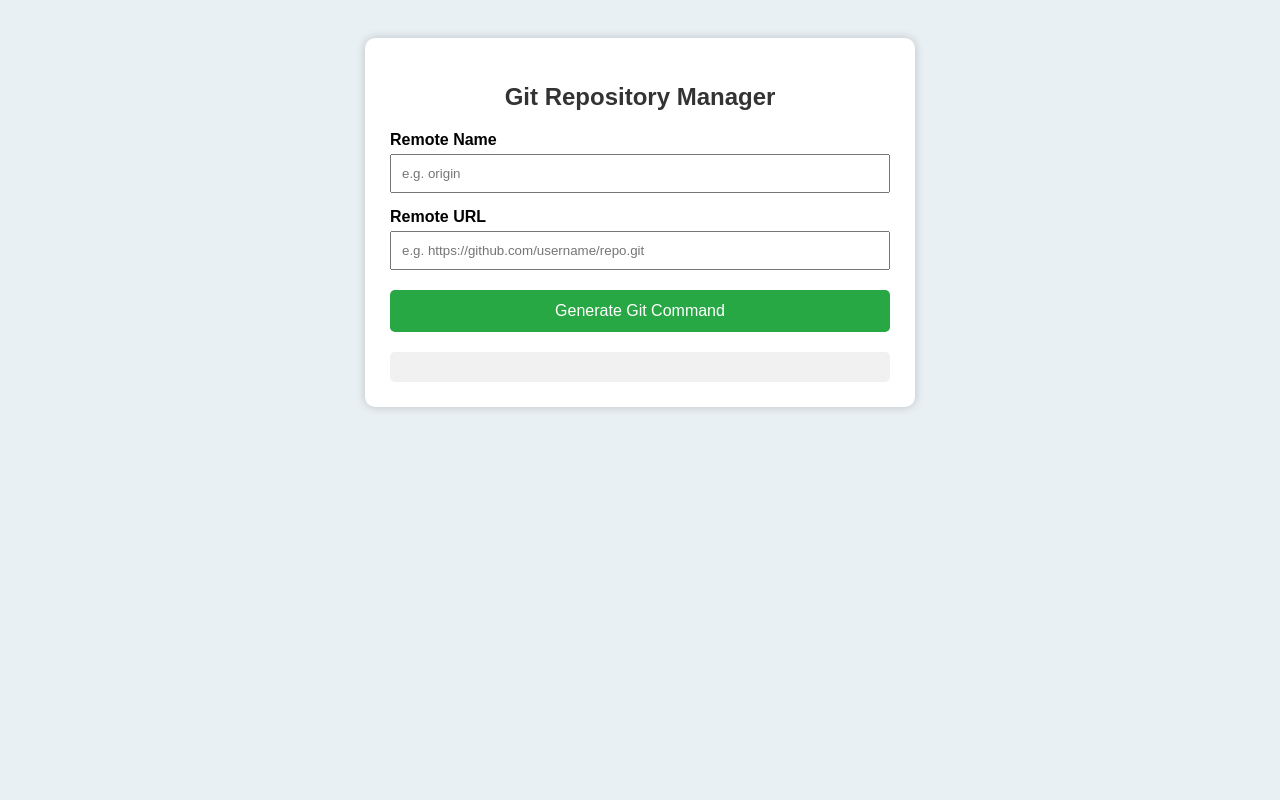
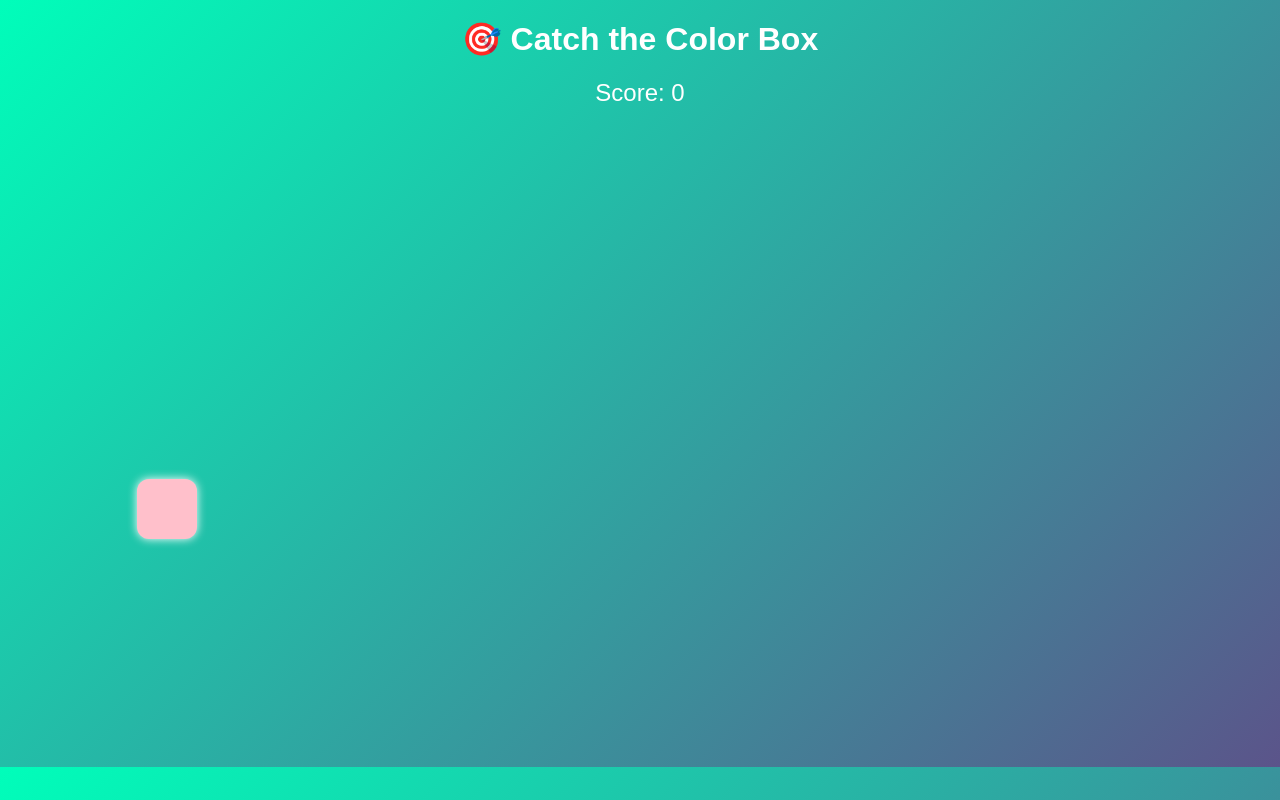
Before and after one commit to mohanprasanth13/prasanth, a plain HTML site: page index.html in a window 1280 px wide. Drawn offline with Linux system fonts and the light colour scheme.

Commit message:
Update index.html

```diff
--- a/index.html
+++ b/index.html
@@ -1,93 +1,84 @@
 <!DOCTYPE html>
-<html>
+<html lang="en">
 <head>
-  <title>Git Remote Repository Input</title>
+  <meta charset="UTF-8" />
+  <meta name="viewport" content="width=device-width, initial-scale=1.0"/>
+  <title>Catch the Color Box Game</title>
   <style>
     body {
+      margin: 0;
+      background: linear-gradient(135deg, #00feba, #5b548a);
       font-family: Arial, sans-serif;
-      background-color: #e9f0f4;
-      padding: 30px;
+      text-align: center;
+      color: white;
     }
-    .box {
-      background-color: #fff;
-      border-radius: 10px;
-      max-width: 500px;
-      padding: 25px;
-      margin: auto;
-      box-shadow: 0 0 10px rgba(0,0,0,0.2);
+
+    h1 {
+      margin-top: 20px;
     }
-    h2 {
-      text-align: center;
-      color: #333;
+
+    #game {
+      position: relative;
+      width: 100vw;
+      height: 80vh;
+      overflow: hidden;
+      margin-top: 20px;
     }
-    label {
-      display: block;
-      margin-top: 15px;
-      font-weight: bold;
+
+    #box {
+      width: 60px;
+      height: 60px;
+      background-color: red;
+      position: absolute;
+      border-radius: 12px;
+      cursor: pointer;
+      transition: background-color 0.3s;
+      box-shadow: 0 0 10px white;
     }
-    input {
-      width: 100%;
-      padding: 10px;
-      margin-top: 5px;
-      box-sizing: border-box;
-    }
-    button {
-      margin-top: 20px;
-      width: 100%;
-      padding: 12px;
-      background-color: #28a745;
-      border: none;
-      color: white;
-      font-size: 16px;
-      border-radius: 5px;
-      cursor: pointer;
-    }
-    button:hover {
-      background-color: #218838;
-    }
-    #output {
-      margin-top: 20px;
-      background-color: #f1f1f1;
-      padding: 15px;
-      border-radius: 5px;
-      color: #000;
-      white-space: pre-wrap;
-      font-family: monospace;
+
+    #score {
+      font-size: 24px;
+      margin-top: 10px;
     }
   </style>
 </head>
 <body>
+  <h1>🎯 Catch the Color Box</h1>
+  <div id="score">Score: 0</div>
+  <div id="game">
+    <div id="box"></div>
+  </div>
 
-<div class="box">
-  <h2>Git Repository Manager</h2>
-  <form id="repoForm">
-    <label for="remoteName">Remote Name</label>
-    <input type="text" id="remoteName" placeholder="e.g. origin" required>
+  <script>
+    const box = document.getElementById("box");
+    const scoreText = document.getElementById("score");
+    const colors = ["red", "yellow", "green", "blue", "purple", "orange", "pink"];
+    let score = 0;
 
-    <label for="remoteUrl">Remote URL</label>
-    <input type="text" id="remoteUrl" placeholder="e.g. https://github.com/username/repo.git" required>
+    function moveBox() {
+      const game = document.getElementById("game");
+      const maxX = game.clientWidth - 60;
+      const maxY = game.clientHeight - 60;
+      const x = Math.random() * maxX;
+      const y = Math.random() * maxY;
+      const color = colors[Math.floor(Math.random() * colors.length)];
 
-    <button type="submit">Generate Git Command</button>
-  </form>
+      box.style.left = `${x}px`;
+      box.style.top = `${y}px`;
+      box.style.backgroundColor = color;
+    }
 
-  <div id="output"></div>
-</div>
+    box.addEventListener("click", () => {
+      score++;
+      scoreText.textContent = `Score: ${score}`;
+      moveBox();
+    });
 
-<script>
-  document.getElementById("repoForm").addEventListener("submit", function(event) {
-    event.preventDefault();
+    // Move the box every 1.5 seconds if not clicked
+    setInterval(moveBox, 1500);
 
-    const name = document.getElementById("remoteName").value.trim();
-    const url = document.getElementById("remoteUrl").value.trim();
-
-    if (name && url) {
-      const command = `git remote add ${name} ${url}`;
-      document.getElementById("output").textContent = `Run this in your terminal:\n\n${command}`;
-    } else {
-      document.getElementById("output").textContent = "❌ Please fill both fields.";
-    }
-  });
-</script>
-
+    // First move
+    moveBox();
+  </script>
 </body>
 </html>
```
